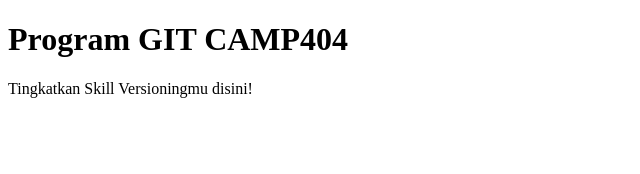
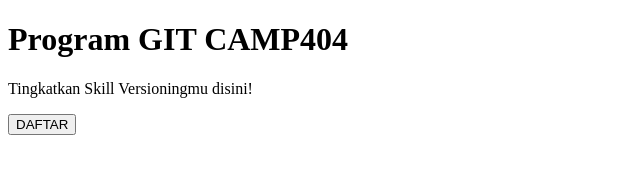
Before and after one commit to isnaayu/latihanGIT, a plain HTML site: page index.html in a window 1280 px wide. Shown: the whole page, without its empty margins (0-640 px from the left). Drawn offline with Linux system fonts and the light colour scheme.

Commit message:
modifikasi lewat komputer

```diff
--- a/index.html
+++ b/index.html
@@ -9,5 +9,6 @@
   <body>
     <h1>Program GIT CAMP404</h1>
     <p>Tingkatkan Skill Versioningmu disini!</p>
+    <button>DAFTAR</button>
   </body>
 </html>
```
